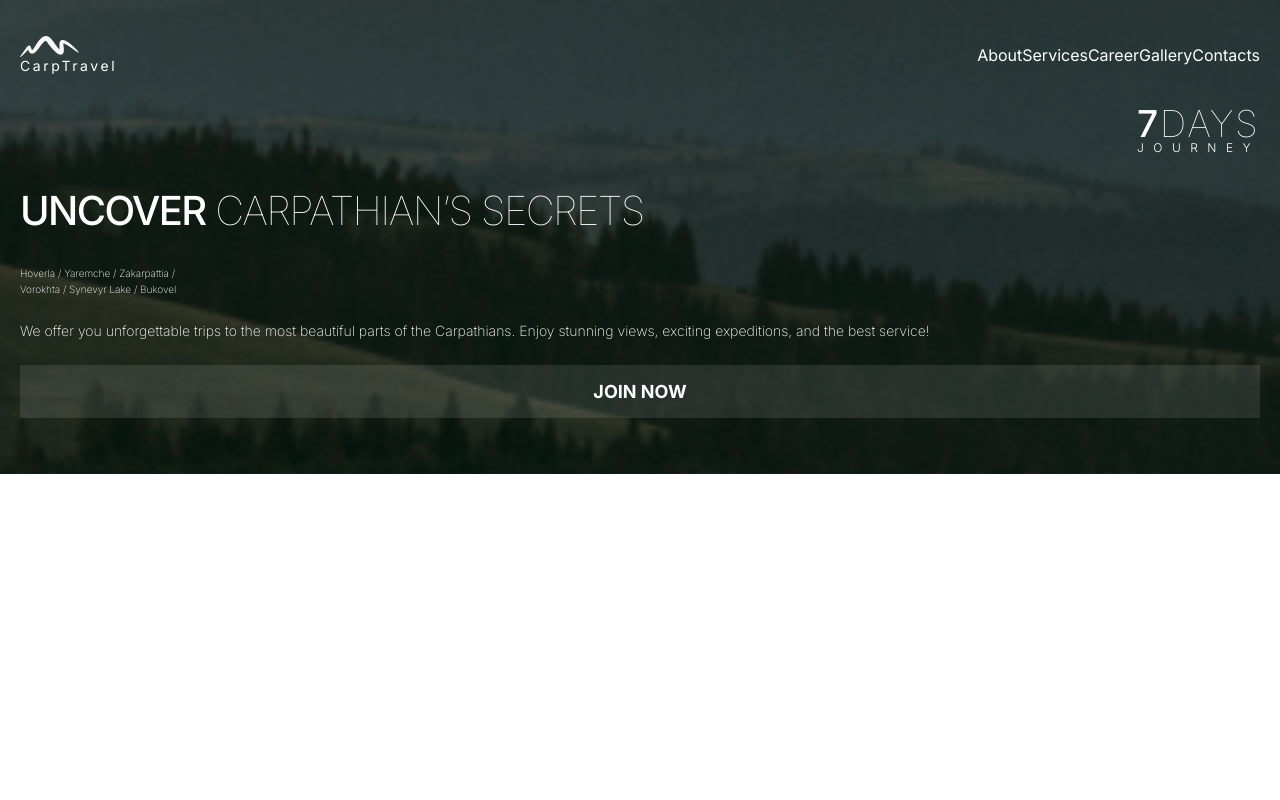
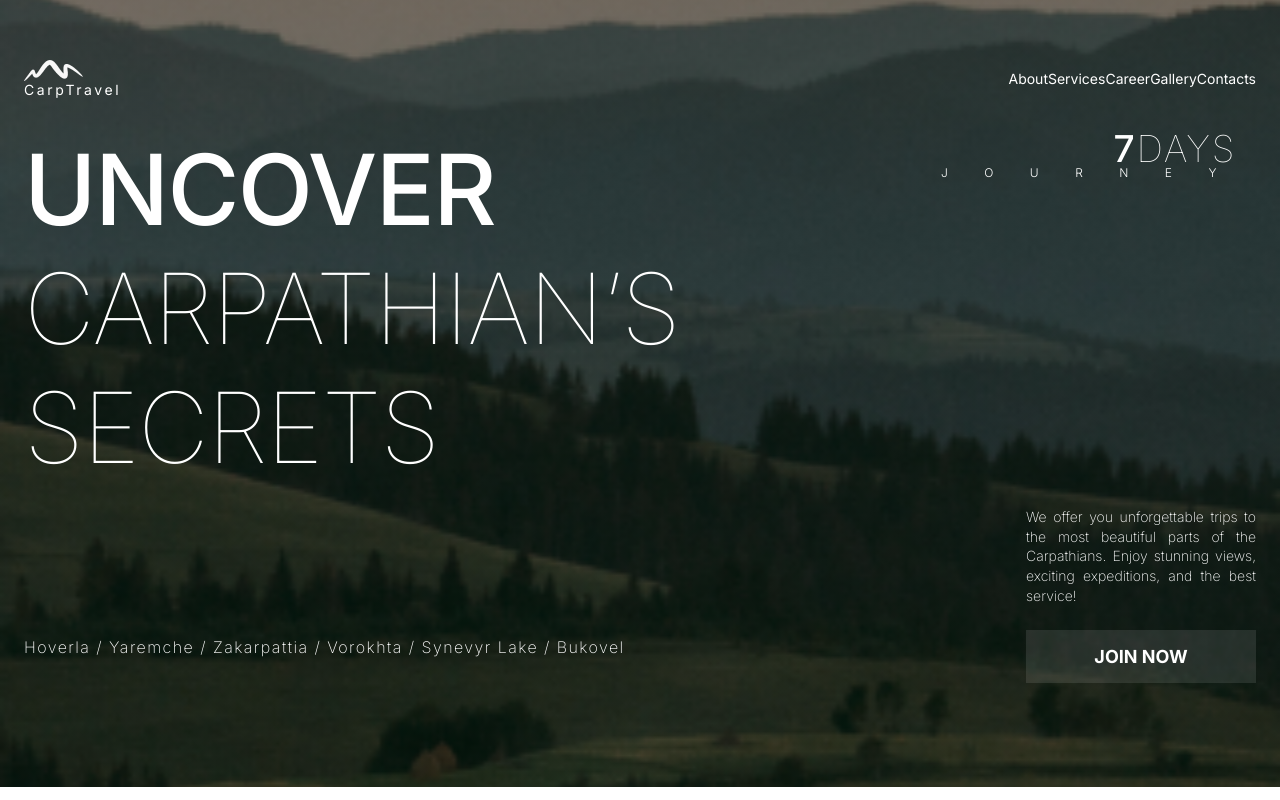
Before and after one commit to Yarzik7/carp-travel, a Next.js app: page / in a window 1280 px wide. Built offline with nearby package versions, Linux system fonts and the light colour scheme.

Commit message:
work on the hero section

```diff
--- a/src/app/globals.css
+++ b/src/app/globals.css
@@ -28,17 +28,19 @@
     rgb(var(--background-start-rgb));
 } */
 
+* {
+  margin: 0;
+  padding: 0;
+}
+
 body {
+  font-size: 14px;
+  line-height: normal;
   color: var(--white-color);
 }
 
-.section {
-  padding-top: 56px;
-  padding-bottom: 56px;
+.section-background {
+  background-size: cover;
+  background-repeat: no-repeat;
+  background-position: 50% 50%;
 }
-
-.container {
-  margin: 0 auto;
-  padding-left: 20px;
-  padding-right: 20px;
-}
--- a/src/app/layout.js
+++ b/src/app/layout.js
@@ -1,17 +1,21 @@
-import './globals.css'
-import { Inter } from 'next/font/google'
+import Header from "@/components/Header/Header";
+import { Inter } from "next/font/google";
+import "./globals.css";
 
-const inter = Inter({ subsets: ['latin'] })
+const inter = Inter({ subsets: ["latin"] });
 
 export const metadata = {
-  title: 'CarpTravel',
-  description: 'Generated by create next app',
-}
+  title: "CarpTravel",
+  description: "Generated by create next app",
+};
 
 export default function RootLayout({ children }) {
   return (
     <html lang="en">
-      <body className={inter.className}>{children}</body>
+      <body className={inter.className}>
+        <Header />
+        <main>{children}</main>
+      </body>
     </html>
-  )
+  );
 }
--- a/src/app/page.js
+++ b/src/app/page.js
@@ -1,128 +1,9 @@
-import Footer from "@/components/Footer";
-import Gallery from "@/components/Gallery";
-import Header from "@/components/Header/Header";
 import Hero from "@/components/Hero/Hero";
-import Image from "next/image";
 
 export default function Home() {
   return (
     <>
-      <Header />
       <Hero />
-      <Gallery />
-      <Footer />
     </>
   );
 }
-
-// export default function Home() {
-//   return (
-//     <main className="flex min-h-screen flex-col items-center justify-between p-24">
-//       <div className="z-10 max-w-5xl w-full items-center justify-between font-mono text-sm lg:flex">
-//         <p className="fixed left-0 top-0 flex w-full justify-center border-b border-gray-300 bg-gradient-to-b from-zinc-200 pb-6 pt-8 backdrop-blur-2xl dark:border-neutral-800 dark:bg-zinc-800/30 dark:from-inherit lg:static lg:w-auto  lg:rounded-xl lg:border lg:bg-gray-200 lg:p-4 lg:dark:bg-zinc-800/30">
-//           Get started by editing&nbsp;
-//           <code className="font-mono font-bold">src/app/page.js</code>
-//         </p>
-//         <div className="fixed bottom-0 left-0 flex h-48 w-full items-end justify-center bg-gradient-to-t from-white via-white dark:from-black dark:via-black lg:static lg:h-auto lg:w-auto lg:bg-none">
-//           <a
-//             className="pointer-events-none flex place-items-center gap-2 p-8 lg:pointer-events-auto lg:p-0"
-//             href="https://vercel.com?utm_source=create-next-app&utm_medium=appdir-template&utm_campaign=create-next-app"
-//             target="_blank"
-//             rel="noopener noreferrer"
-//           >
-//             By{' '}
-//             <Image
-//               src="/vercel.svg"
-//               alt="Vercel Logo"
-//               className="dark:invert"
-//               width={100}
-//               height={24}
-//               priority
-//             />
-//           </a>
-//         </div>
-//       </div>
-
-//       <div className="relative flex place-items-center before:absolute before:h-[300px] before:w-[480px] before:-translate-x-1/2 before:rounded-full before:bg-gradient-radial before:from-white before:to-transparent before:blur-2xl before:content-[''] after:absolute after:-z-20 after:h-[180px] after:w-[240px] after:translate-x-1/3 after:bg-gradient-conic after:from-sky-200 after:via-blue-200 after:blur-2xl after:content-[''] before:dark:bg-gradient-to-br before:dark:from-transparent before:dark:to-blue-700 before:dark:opacity-10 after:dark:from-sky-900 after:dark:via-[#0141ff] after:dark:opacity-40 before:lg:h-[360px] z-[-1]">
-//         <Image
-//           className="relative dark:drop-shadow-[0_0_0.3rem_#ffffff70] dark:invert"
-//           src="/next.svg"
-//           alt="Next.js Logo"
-//           width={180}
-//           height={37}
-//           priority
-//         />
-//       </div>
-
-//       <div className="mb-32 grid text-center lg:max-w-5xl lg:w-full lg:mb-0 lg:grid-cols-4 lg:text-left">
-//         <a
-//           href="https://nextjs.org/docs?utm_source=create-next-app&utm_medium=appdir-template&utm_campaign=create-next-app"
-//           className="group rounded-lg border border-transparent px-5 py-4 transition-colors hover:border-gray-300 hover:bg-gray-100 hover:dark:border-neutral-700 hover:dark:bg-neutral-800/30"
-//           target="_blank"
-//           rel="noopener noreferrer"
-//         >
-//           <h2 className={`mb-3 text-2xl font-semibold`}>
-//             Docs{' '}
-//             <span className="inline-block transition-transform group-hover:translate-x-1 motion-reduce:transform-none">
-//               -&gt;
-//             </span>
-//           </h2>
-//           <p className={`m-0 max-w-[30ch] text-sm opacity-50`}>
-//             Find in-depth information about Next.js features and API.
-//           </p>
-//         </a>
-
-//         <a
-//           href="https://nextjs.org/learn?utm_source=create-next-app&utm_medium=appdir-template-tw&utm_campaign=create-next-app"
-//           className="group rounded-lg border border-transparent px-5 py-4 transition-colors hover:border-gray-300 hover:bg-gray-100 hover:dark:border-neutral-700 hover:dark:bg-neutral-800 hover:dark:bg-opacity-30"
-//           target="_blank"
-//           rel="noopener noreferrer"
-//         >
-//           <h2 className={`mb-3 text-2xl font-semibold`}>
-//             Learn{' '}
-//             <span className="inline-block transition-transform group-hover:translate-x-1 motion-reduce:transform-none">
-//               -&gt;
-//             </span>
-//           </h2>
-//           <p className={`m-0 max-w-[30ch] text-sm opacity-50`}>
-//             Learn about Next.js in an interactive course with&nbsp;quizzes!
-//           </p>
-//         </a>
-
-//         <a
-//           href="https://vercel.com/templates?framework=next.js&utm_source=create-next-app&utm_medium=appdir-template&utm_campaign=create-next-app"
-//           className="group rounded-lg border border-transparent px-5 py-4 transition-colors hover:border-gray-300 hover:bg-gray-100 hover:dark:border-neutral-700 hover:dark:bg-neutral-800/30"
-//           target="_blank"
-//           rel="noopener noreferrer"
-//         >
-//           <h2 className={`mb-3 text-2xl font-semibold`}>
-//             Templates{' '}
-//             <span className="inline-block transition-transform group-hover:translate-x-1 motion-reduce:transform-none">
-//               -&gt;
-//             </span>
-//           </h2>
-//           <p className={`m-0 max-w-[30ch] text-sm opacity-50`}>
-//             Explore the Next.js 13 playground.
-//           </p>
-//         </a>
-
-//         <a
-//           href="https://vercel.com/new?utm_source=create-next-app&utm_medium=appdir-template&utm_campaign=create-next-app"
-//           className="group rounded-lg border border-transparent px-5 py-4 transition-colors hover:border-gray-300 hover:bg-gray-100 hover:dark:border-neutral-700 hover:dark:bg-neutral-800/30"
-//           target="_blank"
-//           rel="noopener noreferrer"
-//         >
-//           <h2 className={`mb-3 text-2xl font-semibold`}>
-//             Deploy{' '}
-//             <span className="inline-block transition-transform group-hover:translate-x-1 motion-reduce:transform-none">
-//               -&gt;
-//             </span>
-//           </h2>
-//           <p className={`m-0 max-w-[30ch] text-sm opacity-50`}>
-//             Instantly deploy your Next.js site to a shareable URL with Vercel.
-//           </p>
-//         </a>
-//       </div>
-//     </main>
-//   )
-// }
--- a/src/components/Container.jsx
+++ b/src/components/Container.jsx
@@ -1,7 +1,13 @@
 const Container = ({ containerClasses = [], children }) => {
-  const classNames = ["container", ...containerClasses];
-
-  return <div className={classNames.join(" ")}>{children}</div>;
+  return (
+    <div
+      className={`mx-auto max-w-xs px-[20px] md:px-[32px] md:max-w-3xl lg:p-[24px] lg:max-w-7xl ${containerClasses.join(
+        " "
+      )}`}
+    >
+      {children}
+    </div>
+  );
 };
 
 export default Container;
--- a/src/components/Hero/Hero.jsx
+++ b/src/components/Hero/Hero.jsx
@@ -3,35 +3,35 @@ import css from "./Hero.module.css";
 
 const Hero = () => {
   return (
-    <Section
-      sectionClasses={[css.heroSection, css.overlay]}
-      containerClasses={["relative pt-[76px]"]}
-    >
-      <div className="absolute top-[0px] right-[20px] uppercase leading-none">
+    <Section sectionClasses={[css.heroSection, css.heroBgImg]}>
+      <div className="w-full h-full md:relative md:flex justify-between">
+        <div className="mb-[24px] text-right uppercase md:absolute top-[0px] right-[20px]  ">
           <p className="text-37px font-thin tracking-1.65px leading-none">
             <span className="font-medium leading-none">7</span>Days
           </p>
-        <p className="font-light text-12px tracking-9.48px leading-none">
+          <p className="max-w-[295px] font-light text-12px tracking-[9.48px] leading-none md:tracking-[25.9px] lg:tracking-[36.48px]">
             Journey
           </p>
         </div>
+
         <div className="mb-[24px]">
-        <h1 className="mb-[24px] font-thin -tracking-[1.6px] uppercase text-40px">
+          <h1 className="mb-[24px] font-thin -tracking-[1.6px] uppercase text-[40px] md:mb-[68px] md:w-[426px] md:text-[67px] lg:mb-[148px] lg:w-[646px] lg:text-[98px]">
             <span className="font-medium">Uncover</span> Carpathian’s Secrets
           </h1>
-        <p className="w-[165px] text-10px font-extralight leading-1.6">
+
+          <p className="w-[59%] text-[10px] font-extralight leading-1.6 md:w-[62%] md:text-[14px] md:leading-[1.14] md:tracking-[1.26px] lg:w-[100%] lg:text-[16px] lg:leading-[1.5] lg:tracking-[1.44px]">
             Hoverla / Yaremche / Zakarpattia / Vorokhta / Synevyr Lake / Bukovel
           </p>
         </div>
-      <div className="w-full">
-        <p className="mb-[24px] text-justify text-14px font-extralight leading-1.4">
-          We offer you unforgettable trips to the most beautiful parts of the
-          Carpathians. Enjoy stunning views, exciting expeditions, and the best
-          service!
+
+        <div className="w-full self-end md:w-[230px] lg:[294px]">
+          <p className="mb-[24px] text-justify font-extralight leading-[1.42]">
+            We offer you unforgettable trips to the most beautiful parts of the Carpathians. Enjoy stunning views, exciting expeditions, and the best service!
           </p>
           <button className="uppercase text-18px flex justify-center items-center font-bold w-full h-53px bg-bgButton">
             Join now
           </button>
+        </div>
       </div>
     </Section>
   );
--- a/src/components/Hero/Hero.module.css
+++ b/src/components/Hero/Hero.module.css
@@ -1,11 +1,16 @@
 .heroSection {
   padding-top: 105px;
+
+  @media screen and (min-width: 768px) {
+    padding-top: 122px;
+  }
+
+  @media screen and (min-width: 1280px) {
+    padding-top: 106px;
+  }
 }
 
-.overlay {
+.heroBgImg {
   background-image: linear-gradient(rgba(2, 15, 8, 0.5), rgba(2, 15, 8, 0.5)),
     url(../../../public/hero-mobile.jpg);
-  background-size: cover;
-  background-repeat: no-repeat;
-  background-position: 50% 50%;
 }
--- a/src/components/Section.jsx
+++ b/src/components/Section.jsx
@@ -1,10 +1,12 @@
 import Container from "./Container";
 
-const Section = ({ sectionClasses=[], containerClasses, children }) => {
-  const classNames = ["section", ...sectionClasses];
-
+const Section = ({ sectionClasses = [], containerClasses, children }) => {
   return (
-    <section className={classNames.join(" ")}>
+    <section
+      className={`section-background py-[56px] md:py-[64px] lg:py-[80px] ${sectionClasses.join(
+        " "
+      )}`}
+    >
       <Container containerClasses={containerClasses}>{children}</Container>
     </section>
   );
--- a/tailwind.config.js
+++ b/tailwind.config.js
@@ -17,6 +17,9 @@ module.exports = {
       mobile: "320px",
       tablet: "768px",
       desktop: "1280px",
+      sm: "320px",
+      md: "768px",
+      lg: "1280px",
     },
     colors: {
       transparent: "transparent",
@@ -52,6 +55,7 @@ module.exports = {
     spacing: {
       "53px": "53px",
       "113px": "113px",
+      "": "",
     },
   },
   plugins: [],
```
Lines whose indentation alone changed are shown as unchanged.
